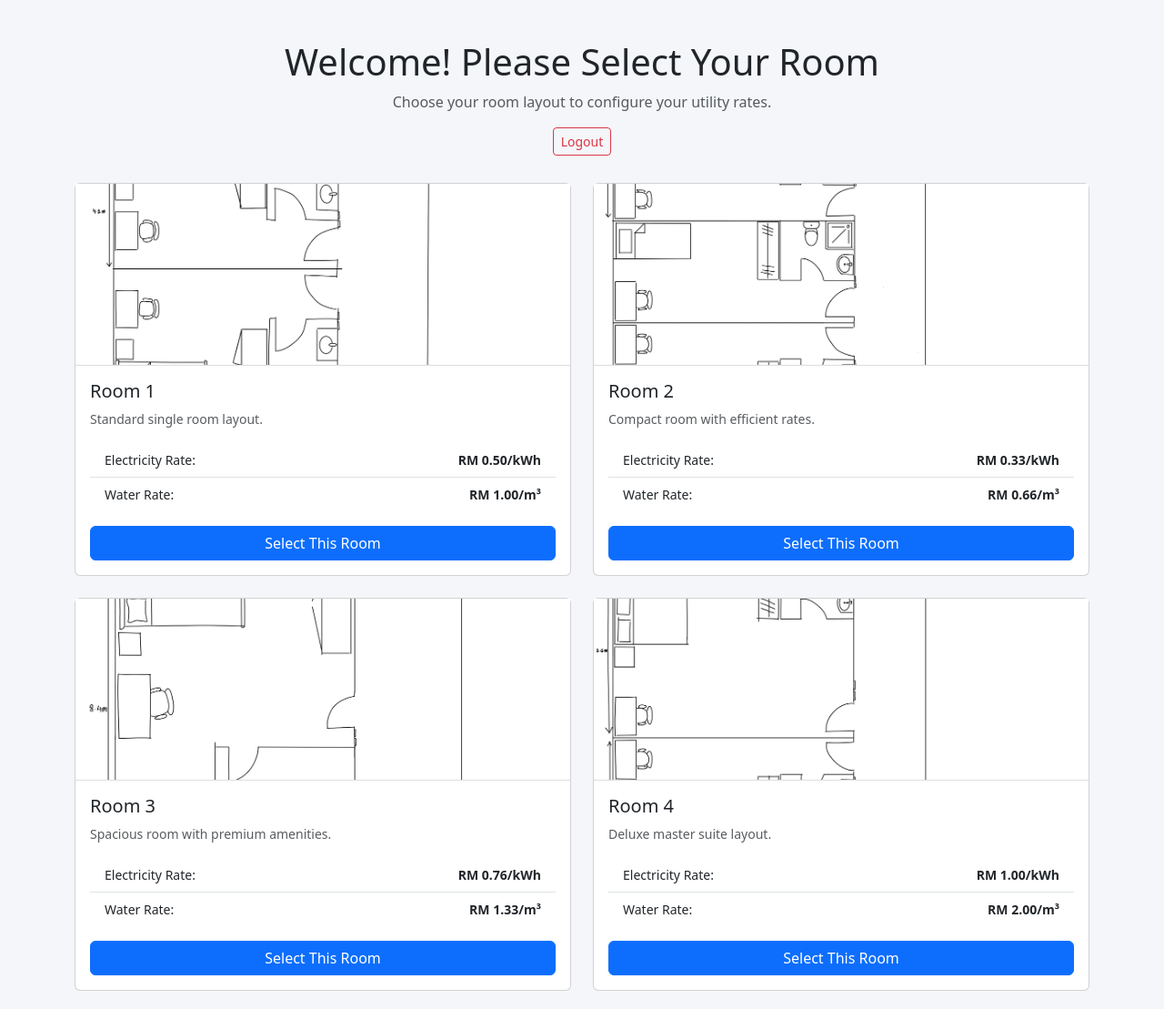
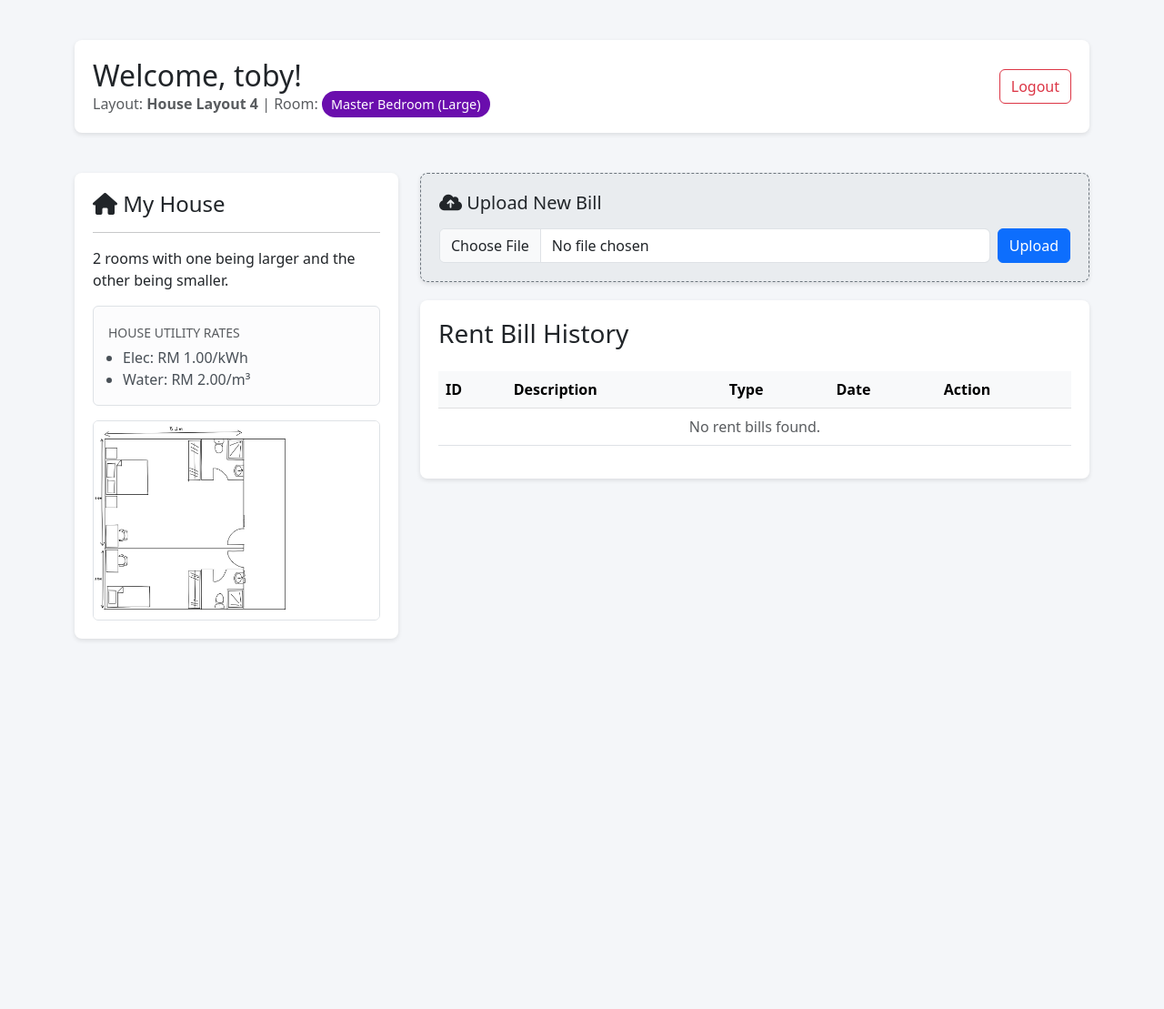
Before and after one commit to Pagalavan0799/GitExcercise-Group-7, a Flask app: page /dashboard in a window 1280 px wide. Shown: the whole page at 91% size. After the commit the page ends 704 px from the top, so only its background shows below. Run offline with Flask 3, Linux system fonts and the light colour scheme; a user stored in the database is signed in.

Commit message:
added the new feature of selecting house and rooms

```diff
--- a/app.py
+++ b/app.py
@@ -15,7 +15,7 @@ basedir = os.path.abspath(os.path.dirname(__file__))
 # Configuration
 app.config['SQLALCHEMY_DATABASE_URI'] = 'sqlite:///' + os.path.join(basedir, 'database.db')
 app.config['SECRET_KEY'] = 'thisisasecretkey'
-app.config['UPLOAD_FOLDER'] = os.path.join(basedir, 'static/bills') # Fix path to be absolute or relative correctly
+app.config['UPLOAD_FOLDER'] = os.path.join(basedir, 'static/bills')
 os.makedirs(app.config['UPLOAD_FOLDER'], exist_ok=True)
 
 db = SQLAlchemy(app)
@@ -25,25 +25,67 @@ login_manager = LoginManager()
 login_manager.init_app(app)
 login_manager.login_view = "login"
 
-# --- ROOM DATA CONFIGURATION ---
+# --- HOUSE & ROOM DATA ---
+# This structure now includes 'sub_rooms' for the specific selection step.
 ROOM_DATA = {
-    "room1": {"id": "room1", "name": "Room 1", "img": "room1.jpg", "e_rate": 0.50, "w_rate": 1.00, "desc": "Standard single room layout."},
-    "room2": {"id": "room2", "name": "Room 2", "img": "room2.jpg", "e_rate": 0.33, "w_rate": 0.66, "desc": "Compact room with efficient rates."},
-    "room3": {"id": "room3", "name": "Room 3", "img": "room3.jpg", "e_rate": 0.76, "w_rate": 1.33, "desc": "Spacious room with premium amenities."},
-    "room4": {"id": "room4", "name": "Room 4", "img": "room4.jpg", "e_rate": 1.00, "w_rate": 2.00, "desc": "Deluxe master suite layout."}
+    "room1": {
+        "id": "room1",
+        "name": "House Layout 1",
+        "img": "room1.jpg",
+        "e_rate": 0.50, "w_rate": 1.00,
+        "desc": "2 rooms divided equally.",
+        "sub_rooms": [
+            {"id": "r1_a", "name": "Room A (Standard)"},
+            {"id": "r1_b", "name": "Room B (Standard)"}
+        ]
+    },
+    "room2": {
+        "id": "room2",
+        "name": "House Layout 2",
+        "img": "room2.jpg",
+        "e_rate": 0.33, "w_rate": 0.66,
+        "desc": "3 rooms divided equally.",
+        "sub_rooms": [
+            {"id": "r2_a", "name": "Room A"},
+            {"id": "r2_b", "name": "Room B"},
+            {"id": "r2_c", "name": "Room C"}
+        ]
+    },
+    "room3": {
+        "id": "room3",
+        "name": "House Layout 3",
+        "img": "room3.jpg",
+        "e_rate": 0.76, "w_rate": 1.33,
+        "desc": "A single large room.",
+        "sub_rooms": [
+            {"id": "r3_a", "name": "Master Suite"}
+        ]
+    },
+    "room4": {
+        "id": "room4",
+        "name": "House Layout 4",
+        "img": "room4.jpg",
+        "e_rate": 1.00, "w_rate": 2.00,
+        "desc": "2 rooms with one being larger and the other being smaller.",
+        "sub_rooms": [
+            {"id": "r4_large", "name": "Master Bedroom (Large)"},
+            {"id": "r4_small", "name": "Compact Room (Small)"}
+        ]
+    }
 }
 
 @login_manager.user_loader
 def load_user(user_id):
     return User.query.get(int(user_id))
 
-# --- UPDATED DATABASE MODELS ---
+# --- UPDATED USER MODEL ---
 class User(db.Model, UserMixin):
     id = db.Column(db.Integer, primary_key=True)
     username = db.Column(db.String(20), nullable=False, unique=True)
     password = db.Column(db.String(80), nullable=False)
-    # New column to store the user's room choice
-    selected_room = db.Column(db.String(20), nullable=True)
+    # Changed to track Layout ID + Specific Sub-Room ID
+    selected_layout_id = db.Column(db.String(20), nullable=True)
+    selected_sub_room_id = db.Column(db.String(20), nullable=True)
 
 class RentBill(db.Model):
     id = db.Column(db.Integer, primary_key=True)
@@ -63,16 +105,15 @@ class RegisterForm(FlaskForm):
     submit = SubmitField("Register")
 
     def validate_username(self, username):
-        existing_user_username = User.query.filter_by(username=username.data).first()
-        if existing_user_username:
-            raise ValidationError("That username already exist, please choose a different one.")
+        existing = User.query.filter_by(username=username.data).first()
+        if existing: raise ValidationError("That username already exists.")
 
 class LoginForm(FlaskForm):
     username = StringField(validators=[InputRequired(), Length(min=4, max=20)], render_kw={"placeholder": "Username"})
     password = PasswordField(validators=[InputRequired(), Length(min=4, max=20)], render_kw={"placeholder":"Password"})
     submit = SubmitField("Login")
 
-# --- ROUTES ---
+# --- CORE ROUTES ---
 
 @app.route('/')
 def home():
@@ -105,68 +146,90 @@ def register():
         return redirect(url_for('login'))
     return render_template('register.html', form=form)
 
-# --- DASHBOARD & LOGIC ROUTES ---
+# --- DASHBOARD & SELECTION LOGIC ---
 
-@app.route('/select_room/<room_id>', methods=['POST'])
-@login_required
-def select_room_action(room_id):
-    """Route to handle the room selection submission."""
-    if room_id in ROOM_DATA:
-        current_user.selected_room = room_id
-        db.session.commit()
-    return redirect(url_for('dashboard'))
-
-@app.route('/dashboard', methods=['GET', 'POST'])
+@app.route('/dashboard')
 @login_required
 def dashboard():
-    # MODE 1: Room Selection
-    # If the user has NOT selected a room yet, show the selection view
-    if not current_user.selected_room:
-        return render_template('dashboard.html', mode='selection', rooms=ROOM_DATA)
+    # If no layout selected, start the wizard
+    if not current_user.selected_layout_id:
+        return redirect(url_for('select_layout'))
 
-    # MODE 2: Normal Dashboard (Calculator + Logs)
-    # If the user HAS selected a room, show the dashboard
+    # If layout selected, show Dashboard
+    layout = ROOM_DATA.get(current_user.selected_layout_id)
 
-    room_info = ROOM_DATA.get(current_user.selected_room)
+    # Get the fancy name for the sub-room
+    sub_room_name = "Unknown Room"
+    if layout and current_user.selected_sub_room_id:
+        for r in layout['sub_rooms']:
+            if r['id'] == current_user.selected_sub_room_id:
+                sub_room_name = r['name']
+                break
 
-    # Calculator Logic
-    e_usage = 0.0
-    w_usage = 0.0
-    total_price = 0.0
-
-    if request.method == 'POST' and 'e_usage' in request.form:
-        try:
-            e_usage = float(request.form.get('e_usage', 0) or 0)
-            w_usage = float(request.form.get('w_usage', 0) or 0)
-            total_price = (e_usage * room_info['e_rate']) + (w_usage * room_info['w_rate'])
-        except ValueError:
-            pass
-
-    # Fetch Rent Logs
     all_bills = RentBill.query.order_by(RentBill.id.desc()).all()
 
     return render_template('dashboard.html',
                            mode='dashboard',
                            bills=all_bills,
-                           room=room_info,
-                           e_usage=e_usage,
-                           w_usage=w_usage,
-                           total_price=total_price)
+                           layout=layout,
+                           sub_room_name=sub_room_name)
+
+# --- WIZARD STEPS ---
+
+@app.route('/select/layout')
+@login_required
+def select_layout():
+    if current_user.selected_layout_id: return redirect(url_for('dashboard'))
+    return render_template('dashboard.html', mode='step_1_layout', rooms=ROOM_DATA)
+
+@app.route('/select/layout/<layout_id>')
+@login_required
+def select_sub_room(layout_id):
+    if current_user.selected_layout_id: return redirect(url_for('dashboard'))
+
+    layout = ROOM_DATA.get(layout_id)
+    if not layout: return redirect(url_for('select_layout'))
+
+    return render_template('dashboard.html', mode='step_2_subroom', layout=layout)
+
+@app.route('/select/confirm/<layout_id>/<sub_room_id>')
+@login_required
+def confirm_selection(layout_id, sub_room_id):
+    if current_user.selected_layout_id: return redirect(url_for('dashboard'))
+
+    layout = ROOM_DATA.get(layout_id)
+    # Find the specific room data
+    target_room = next((r for r in layout['sub_rooms'] if r['id'] == sub_room_id), None)
+
+    if not layout or not target_room: return redirect(url_for('select_layout'))
+
+    return render_template('dashboard.html', mode='step_3_confirm', layout=layout, sub_room=target_room)
+
+@app.route('/select/finalize/<layout_id>/<sub_room_id>', methods=['POST'])
+@login_required
+def finalize_selection(layout_id, sub_room_id):
+    # This is the ONLY place we save to DB
+    if current_user.selected_layout_id: return redirect(url_for('dashboard'))
+
+    if layout_id in ROOM_DATA:
+        current_user.selected_layout_id = layout_id
+        current_user.selected_sub_room_id = sub_room_id
+        db.session.commit()
+
+    return redirect(url_for('dashboard'))
+
+# --- UPLOAD ---
 
 @app.route('/upload', methods=['POST'])
 @login_required
 def upload_bill():
-    if 'file' not in request.files:
-        return redirect(url_for('dashboard'))
-
+    if 'file' not in request.files: return redirect(url_for('dashboard'))
     file = request.files['file']
-    if file.filename == '':
-        return redirect(url_for('dashboard'))
+    if file.filename == '': return redirect(url_for('dashboard'))
 
     if file:
         filename = secure_filename(file.filename)
         file.save(os.path.join(app.config['UPLOAD_FOLDER'], filename))
-
         current_date = datetime.now().strftime("%d/%m/%Y")
         new_bill = RentBill(
             description=filename, released=True, doc_type='Pdf',
--- a/templates/dashboard.html
+++ b/templates/dashboard.html
@@ -9,116 +9,139 @@
 
     <style>
         body { padding: 20px; background-color: #f4f6f9; }
+        .dashboard-card {
+            background: white; padding: 20px; border-radius: 8px;
+            box-shadow: 0 2px 5px rgba(0,0,0,0.1); margin-bottom: 20px;
+        }
+        .room-img { height: 200px; object-fit: cover; width: 100%; border-bottom: 1px solid #ddd; }
+        .room-card { transition: transform 0.2s; height: 100%; cursor: pointer; }
+        .room-card:hover { transform: translateY(-5px); box-shadow: 0 5px 15px rgba(0,0,0,0.1); }
+        .room-badge { background-color: #6a0dad; color: white; padding: 5px 10px; border-radius: 15px; font-size: 0.9em; }
+        .doc-link { color: #0056b3; text-decoration: none; font-weight: 500; }
 
-        /* Dashboard Card Styles */
-        .dashboard-card {
-            background: white;
-            padding: 20px;
-            border-radius: 8px;
-            box-shadow: 0 2px 5px rgba(0,0,0,0.1);
-            margin-bottom: 20px;
-        }
-
-        /* Selection Mode Styles */
-        .selection-header { text-align: center; margin-bottom: 30px; }
-        .room-card { transition: transform 0.2s; height: 100%; }
-        .room-card:hover { transform: translateY(-5px); box-shadow: 0 5px 15px rgba(0,0,0,0.1); }
-        .room-img { height: 200px; object-fit: cover; width: 100%; border-bottom: 1px solid #ddd; }
-
-        /* Calculator & Table Styles */
-        .room-badge { background-color: #6a0dad; color: white; padding: 5px 10px; border-radius: 15px; font-size: 0.9em; }
-        .total-display { background-color: #e9ecef; padding: 15px; border-radius: 8px; text-align: center; margin-top: 15px; }
-        .total-display h2 { color: #2c3e50; font-weight: bold; margin: 0; }
-        .doc-link { color: #0056b3; text-decoration: none; font-weight: 500; }
+        /* Step Wizard Styles */
+        .step-title { text-align: center; margin-bottom: 30px; }
     </style>
 </head>
 <body>
 
 <div class="container mt-4">
 
-    {% if mode == 'selection' %}
+    {% if mode == 'step_1_layout' %}
 
-    <div class="selection-header">
-        <h1>Welcome! Please Select Your Room</h1>
-        <p class="text-muted">Choose your room layout to configure your utility rates.</p>
+    <div class="step-title">
+        <h1>Step 1: Select House Layout</h1>
+        <p class="text-muted">Which house layout matches your rental unit?</p>
         <a href="{{ url_for('logout') }}" class="btn btn-outline-danger btn-sm">Logout</a>
     </div>
 
     <div class="row row-cols-1 row-cols-md-2 g-4">
         {% for id, room in rooms.items() %}
         <div class="col">
-            <div class="card room-card">
+            <div class="card room-card h-100">
                 <img src="{{ url_for('static', filename=room.img) }}" class="room-img" alt="{{ room.name }}">
                 <div class="card-body">
                     <h5 class="card-title">{{ room.name }}</h5>
-                    <p class="card-text small text-muted">{{ room.desc }}</p>
-
-                    <ul class="list-group list-group-flush mb-3 small">
-                        <li class="list-group-item d-flex justify-content-between">
-                            <span>Electricity Rate:</span> <strong>RM {{ "%.2f"|format(room.e_rate) }}/kWh</strong>
-                        </li>
-                        <li class="list-group-item d-flex justify-content-between">
-                            <span>Water Rate:</span> <strong>RM {{ "%.2f"|format(room.w_rate) }}/m³</strong>
-                        </li>
-                    </ul>
-
-                    <form action="{{ url_for('select_room_action', room_id=id) }}" method="POST">
-                        <button type="submit" class="btn btn-primary w-100">Select This Room</button>
-                    </form>
+                    <p class="card-text">{{ room.desc }}</p>
+                    <a href="{{ url_for('select_sub_room', layout_id=id) }}" class="btn btn-primary w-100 mt-2">
+                        Select This Layout
+                    </a>
                 </div>
             </div>
         </div>
         {% endfor %}
     </div>
 
+    {% elif mode == 'step_2_subroom' %}
+
+    <div class="step-title">
+        <h1>Step 2: Select Your Room</h1>
+        <p class="text-muted">You selected <strong>{{ layout.name }}</strong>. Which room is yours?</p>
+    </div>
+
+    <div class="row justify-content-center">
+        <div class="col-md-6">
+            <div class="dashboard-card">
+                <img src="{{ url_for('static', filename=layout.img) }}" class="img-fluid rounded border mb-3" alt="Layout">
+
+                <div class="list-group">
+                    {% for sub in layout.sub_rooms %}
+                    <a href="{{ url_for('confirm_selection', layout_id=layout.id, sub_room_id=sub.id) }}" class="list-group-item list-group-item-action d-flex justify-content-between align-items-center p-3">
+                        <span class="h5 mb-0">{{ sub.name }}</span>
+                        <i class="fa-solid fa-chevron-right text-muted"></i>
+                    </a>
+                    {% endfor %}
+                </div>
+
+                <div class="mt-3 text-center">
+                    <a href="{{ url_for('select_layout') }}" class="text-muted">Back to Layouts</a>
+                </div>
+            </div>
+        </div>
+    </div>
+
+    {% elif mode == 'step_3_confirm' %}
+
+    <div class="row justify-content-center mt-5">
+        <div class="col-md-6">
+            <div class="dashboard-card text-center border-primary border-2">
+                <h2 class="mb-4">Double Confirmation</h2>
+
+                <p class="lead">You are about to select:</p>
+                <div class="alert alert-info">
+                    <h4>{{ layout.name }}</h4>
+                    <hr>
+                    <h3><i class="fa-solid fa-bed"></i> {{ sub_room.name }}</h3>
+                </div>
+
+                <p class="text-muted small">Please verify this is correct. You cannot change this easily later.</p>
+
+                <form action="{{ url_for('finalize_selection', layout_id=layout.id, sub_room_id=sub_room.id) }}" method="POST">
+                    <div class="d-grid gap-2">
+                        <button type="submit" class="btn btn-success btn-lg">Yes, Confirm Selection</button>
+                        <a href="{{ url_for('select_sub_room', layout_id=layout.id) }}" class="btn btn-outline-secondary">No, Go Back</a>
+                    </div>
+                </form>
+            </div>
+        </div>
+    </div>
+
     {% elif mode == 'dashboard' %}
 
-    <div class="dashboard-card text-center">
-        <h1>Welcome, {{ current_user.username }}!</h1>
-        <p>You are currently assigned to: <span class="room-badge">{{ room.name }}</span></p>
-        <a href="{{ url_for('logout') }}" class="btn btn-outline-danger btn-sm mt-2">Logout</a>
+    <div class="row mb-4">
+        <div class="col-12">
+            <div class="dashboard-card d-flex justify-content-between align-items-center">
+                <div>
+                    <h2 class="mb-0">Welcome, {{ current_user.username }}!</h2>
+                    <p class="text-muted mb-0">
+                        Layout: <strong>{{ layout.name }}</strong> |
+                        Room: <span class="room-badge">{{ sub_room_name }}</span>
+                    </p>
+                </div>
+                <a href="{{ url_for('logout') }}" class="btn btn-outline-danger">Logout</a>
+            </div>
+        </div>
     </div>
 
     <div class="row">
-        <div class="col-md-5">
+        <div class="col-md-4">
             <div class="dashboard-card">
-                <h3><i class="fa-solid fa-calculator"></i> Utility Calculator</h3>
-                <p class="text-muted small">Rates based on {{ room.name }}.</p>
+                <h4><i class="fa-solid fa-house"></i> My House</h4>
                 <hr>
-                <form method="POST">
-                    <div class="mb-3">
-                        <label class="form-label">Electricity (kWh)</label>
-                        <div class="input-group">
-                            <input type="number" name="e_usage" class="form-control" step="0.01" placeholder="0" value="{{ e_usage if e_usage > 0 else '' }}">
-                            <span class="input-group-text">RM {{ "%.2f"|format(room.e_rate) }}</span>
-                        </div>
-                    </div>
-
-                    <div class="mb-3">
-                        <label class="form-label">Water (m³)</label>
-                        <div class="input-group">
-                            <input type="number" name="w_usage" class="form-control" step="0.01" placeholder="0" value="{{ w_usage if w_usage > 0 else '' }}">
-                            <span class="input-group-text">RM {{ "%.2f"|format(room.w_rate) }}</span>
-                        </div>
-                    </div>
-
-                    <button type="submit" class="btn btn-dark w-100">Calculate Total</button>
-                </form>
-
-                <div class="total-display">
-                    <p class="mb-1 text-muted">ESTIMATED COST</p>
-                    <h2>RM {{ "%.2f"|format(total_price) }}</h2>
+                <p>{{ layout.desc }}</p>
+                <div class="alert alert-light border">
+                    <small class="text-muted text-uppercase">House Utility Rates</small>
+                    <ul class="mb-0 ps-3 mt-1">
+                        <li>Elec: RM {{ "%.2f"|format(layout.e_rate) }}/kWh</li>
+                        <li>Water: RM {{ "%.2f"|format(layout.w_rate) }}/m³</li>
+                    </ul>
                 </div>
-            </div>
-
-            <div class="dashboard-card">
-                <h5>Your Layout</h5>
-                <img src="{{ url_for('static', filename=room.img) }}" class="img-fluid rounded border" alt="Room Layout">
+                <img src="{{ url_for('static', filename=layout.img) }}" class="img-fluid rounded border" alt="Room Layout">
             </div>
         </div>
 
-        <div class="col-md-7">
-            <div class="dashboard-card" style="background-color: #e9ecef; border: 1px dashed #6c757d;">
+        <div class="col-md-8">
+            <div class="dashboard-card" style="background-color: #e9ecef; border: 1px dashed #6c757d; margin-bottom: 20px;">
                 <h5><i class="fa-solid fa-cloud-arrow-up"></i> Upload New Bill</h5>
                 <form action="/upload" method="post" enctype="multipart/form-data" class="d-flex gap-2 mt-3">
                     <input class="form-control" type="file" name="file" accept=".pdf" required>
@@ -171,14 +194,6 @@
     {% endif %}
 
 </div>
-{% if mode is not defined %}
-<div class="container mt-5 text-center">
-    <div class="alert alert-danger">
-        <h3>Error: App not updated</h3>
-        <p>The dashboard.html is updated, but app.py is not sending the 'mode' variable.</p>
-        <p>Please make sure you saved app.py and restarted your server.</p>
-    </div>
-</div>
-{% endif %}
+
 </body>
 </html>
```
Also changed, not shown: database.db.
